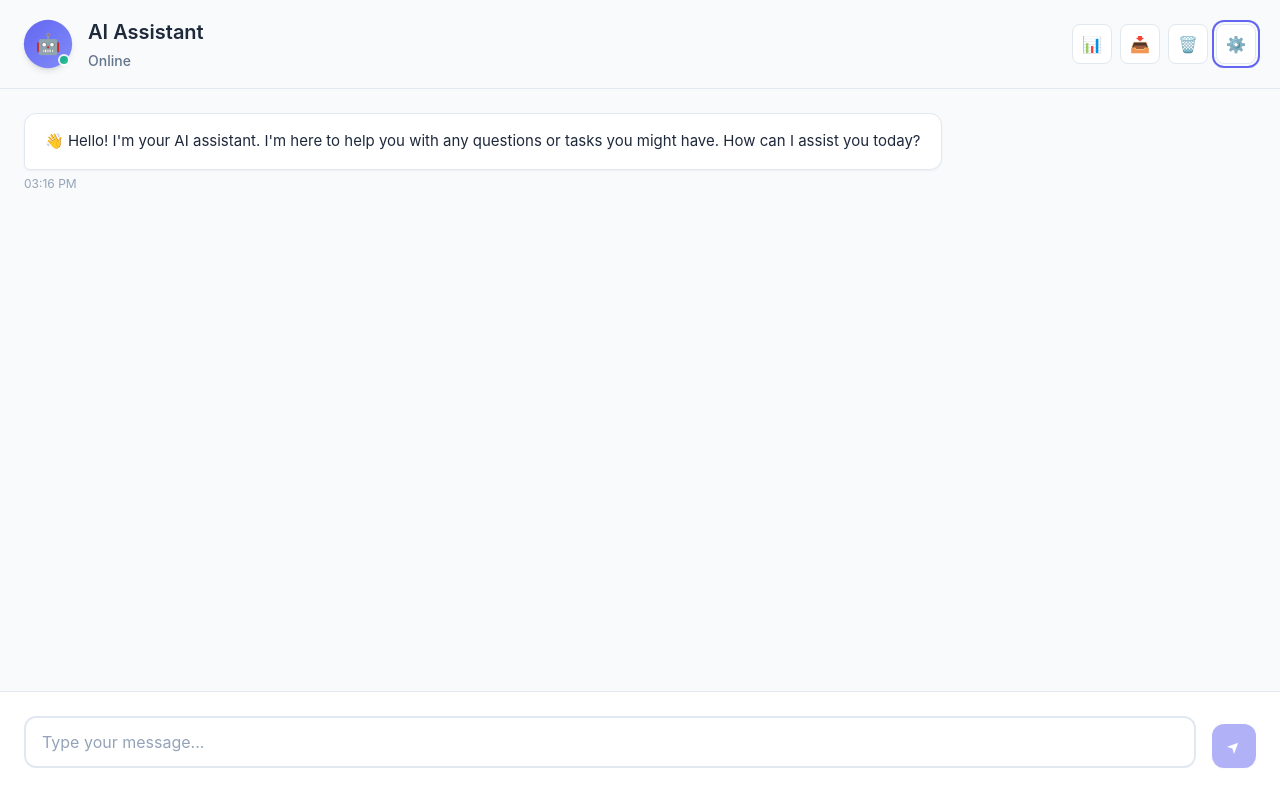
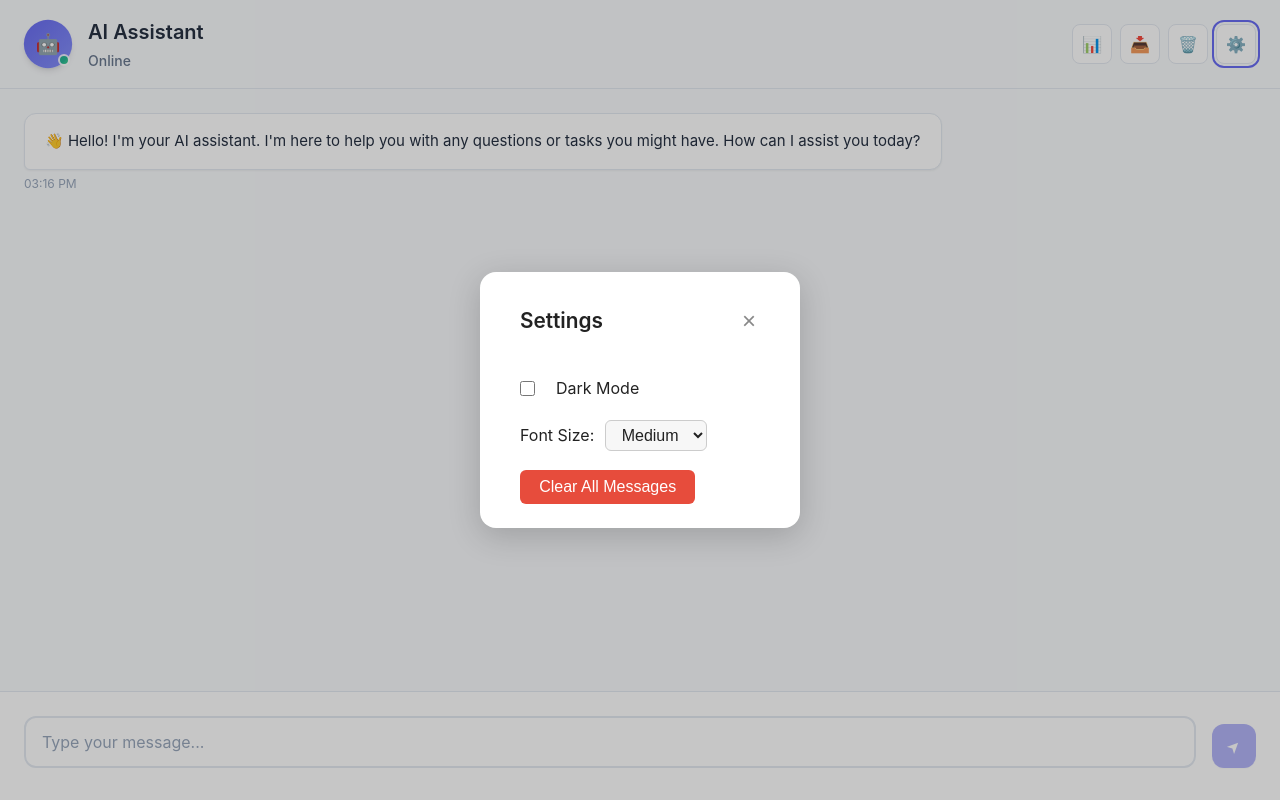
Before and after one commit to yukesshwaran21/Clyra, a React (Create React App) app in the folder chatbot/: page / in a window 1280 px wide. Both pictures are taken after a click on the button "⚙️". Shown: the top 800 px of the page. Built offline with nearby package versions, Linux system fonts and the light colour scheme.

Commit message:
Updated app.py

```diff
--- a/chatbot/src/App.js
+++ b/chatbot/src/App.js
@@ -178,7 +178,11 @@ export default function ChatBot() {
   // Add click outside handler
   useEffect(() => {
     const handleClickOutside = (event) => {
-      if (showSettings && !event.target.closest(".settings-panel") && !event.target.closest(".settings-btn")) {
+      if (
+        showSettings &&
+        !event.target.closest(".settings-panel") &&
+        !event.target.closest(".settings-btn")
+      ) {
         setShowSettings(false)
       }
     }
@@ -224,7 +228,11 @@ export default function ChatBot() {
 
       {/* Settings Panel */}
       {showSettings && (
-        <div className="settings-panel">
+        <div className="settings-overlay">
+          <div
+            className="settings-panel"
+            onClick={e => e.stopPropagation()}
+          >
             <div className="settings-content">
               <div className="settings-header">
                 <h3>Settings</h3>
@@ -259,6 +267,7 @@ export default function ChatBot() {
                 <button className="clear-settings-btn" onClick={clearChat}>
                   Clear All Messages
                 </button>
+              </div>
             </div>
           </div>
         </div>
--- a/chatbot/src/globals.css
+++ b/chatbot/src/globals.css
@@ -225,185 +225,143 @@ body {
   transform: translateY(0);
 }
 
-/* Settings Panel - Enhanced */
-.settings-panel {
-  position: absolute;
-  top: 100%;
-  right: 1.5rem;
-  background: var(--background);
-  border: 1px solid var(--border);
-  border-radius: var(--radius);
-  box-shadow: var(--shadow-xl);
-  z-index: 20;
-  min-width: 280px;
-  animation: slideDown 0.2s ease-out;
-  overflow: hidden;
+/* Settings Overlay */
+.settings-overlay {
+  position: fixed;
+  top: 0;
+  left: 0;
+  width: 100vw;
+  height: 100vh;
+  background: rgba(30, 30, 30, 0.25);
+  z-index: 1000;
+  display: flex;
+  align-items: center;
+  justify-content: center;
 }
 
-@keyframes slideDown {
+/* Settings Panel */
+.settings-panel {
+  background: var(--panel-bg, #fff);
+  color: var(--panel-fg, #222);
+  border-radius: 16px;
+  box-shadow: 0 8px 32px rgba(0, 0, 0, 0.18);
+  padding: 2rem 2.5rem 1.5rem 2.5rem;
+  min-width: 320px;
+  max-width: 90vw;
+  position: relative;
+  animation: fadeInScale 0.2s;
+}
+
+@keyframes fadeInScale {
   from {
     opacity: 0;
-    transform: translateY(-10px) scale(0.95);
+    transform: scale(0.95);
   }
   to {
     opacity: 1;
-    transform: translateY(0) scale(1);
+    transform: scale(1);
   }
-}
-
-.settings-content {
-  padding: 0;
 }
 
 .settings-header {
   display: flex;
   align-items: center;
   justify-content: space-between;
-  padding: 1rem 1.25rem;
-  border-bottom: 1px solid var(--border);
-  background: var(--surface);
+  margin-bottom: 1.2rem;
 }
 
 .settings-header h3 {
   margin: 0;
-  font-size: 1rem;
+  font-size: 1.3rem;
   font-weight: 600;
-  color: var(--text-primary);
 }
 
 .close-settings {
   background: none;
   border: none;
   font-size: 1.5rem;
-  color: var(--text-muted);
+  color: #888;
   cursor: pointer;
-  padding: 0;
-  width: 24px;
-  height: 24px;
-  display: flex;
-  align-items: center;
-  justify-content: center;
-  border-radius: 4px;
-  transition: all 0.2s ease;
+  transition: color 0.2s;
+  padding: 0 0.25rem;
 }
 
 .close-settings:hover {
-  background: var(--border-light);
-  color: var(--text-primary);
+  color: #e74c3c;
+}
+
+.settings-content {
+  display: flex;
+  flex-direction: column;
+  gap: 1.2rem;
 }
 
 .setting-item {
-  padding: 1rem 1.25rem;
-  border-bottom: 1px solid var(--border-light);
   display: flex;
   align-items: center;
-  justify-content: space-between;
-  gap: 1rem;
-}
-
-.setting-item:last-child {
-  border-bottom: none;
+  gap: 0.7rem;
+  font-size: 1rem;
 }
 
 .setting-label {
   display: flex;
   align-items: center;
-  gap: 0.75rem;
-  font-size: 0.875rem;
-  color: var(--text-secondary);
+  gap: 0.5rem;
   cursor: pointer;
-  font-weight: 500;
-  flex: 1;
+  user-select: none;
 }
 
-/* Custom Checkbox */
 .setting-checkbox {
-  position: relative;
-  width: 18px;
-  height: 18px;
-  margin: 0;
-  opacity: 0;
-  cursor: pointer;
-}
-
-.checkmark {
-  position: absolute;
-  top: 0;
-  left: 0;
-  width: 18px;
-  height: 18px;
-  background: var(--background);
-  border: 2px solid var(--border);
-  border-radius: 4px;
-  transition: all 0.2s ease;
-}
-
-.setting-checkbox:checked + .checkmark {
-  background: var(--primary-color);
-  border-color: var(--primary-color);
-}
-
-.checkmark:after {
-  content: "";
-  position: absolute;
-  display: none;
-  left: 5px;
-  top: 2px;
-  width: 4px;
-  height: 8px;
-  border: solid white;
-  border-width: 0 2px 2px 0;
-  transform: rotate(45deg);
-}
-
-.setting-checkbox:checked + .checkmark:after {
-  display: block;
+  accent-color: #0078d4;
+  width: 1.1em;
+  height: 1.1em;
+  margin-right: 0.4em;
 }
 
 .setting-select {
-  padding: 0.5rem 0.75rem;
-  border: 1px solid var(--border);
-  border-radius: var(--radius-sm);
-  background: var(--background);
-  color: var(--text-primary);
-  font-size: 0.875rem;
-  cursor: pointer;
-  transition: all 0.2s ease;
-  min-width: 100px;
-}
-
-.setting-select:focus {
-  outline: none;
-  border-color: var(--primary-color);
-  box-shadow: 0 0 0 2px rgba(99, 102, 241, 0.1);
+  padding: 0.3em 0.7em;
+  border-radius: 6px;
+  border: 1px solid #ccc;
+  font-size: 1em;
+  background: #f7f7f7;
+  color: #222;
 }
 
 .clear-settings-btn {
-  background: #ef4444;
-  color: white;
+  background: #e74c3c;
+  color: #fff;
   border: none;
-  padding: 0.5rem 1rem;
-  border-radius: var(--radius-sm);
-  font-size: 0.875rem;
-  font-weight: 500;
+  border-radius: 6px;
+  padding: 0.5em 1.2em;
+  font-size: 1em;
   cursor: pointer;
-  transition: all 0.2s ease;
-  width: 100%;
+  transition: background 0.18s;
 }
 
 .clear-settings-btn:hover {
-  background: #dc2626;
-  transform: translateY(-1px);
+  background: #c0392b;
 }
 
-.clear-settings-btn:active {
-  transform: translateY(0);
+/* Dark mode for settings panel */
+.dark-mode .settings-panel {
+  --panel-bg: #23272f;
+  --panel-fg: #f6f6f6;
+  background: var(--panel-bg, #23272f);
+  color: var(--panel-fg, #f6f6f6);
 }
 
-/* Settings button highlight when active */
-.settings-btn.active {
-  background: var(--primary-color);
-  color: white;
+.dark-mode .setting-select {
+  background: #23272f;
+  color: #f6f6f6;
+  border: 1px solid #444;
+}
+
+.dark-mode .clear-settings-btn {
+  background: #b93a2b;
+}
+
+.dark-mode .clear-settings-btn:hover {
+  background: #a12c1a;
 }
 
 /* Modal Styles */
@@ -910,4 +868,46 @@ body {
     --border: #ffffff;
     --text-secondary: #ffffff;
   }
+
+    right: 0.5rem;
+    left: 0.5rem;
+
+
+  .setting-item {
+    padding: 0.75rem 1rem;
+  }
+
+  .settings-header {
+    padding: 0.75rem 1rem;
+  }
 }
+
+/* Accessibility */
+@media (prefers-reduced-motion: reduce) {
+  * {
+    animation-duration: 0.01ms !important;
+    animation-iteration-count: 1 !important;
+    transition-duration: 0.01ms !important;
+  }
+}
+
+/* Focus styles for keyboard navigation */
+.action-btn:focus,
+.send-button:focus,
+.message-input:focus {
+  outline: 2px solid var(--primary-color);
+  outline-offset: 2px;
+}
+
+/* High contrast mode support */
+@media (prefers-contrast: high) {
+  :root {
+    --border: #000000;
+    --text-secondary: #000000;
+  }
+
+  .dark-mode {
+    --border: #ffffff;
+    --text-secondary: #ffffff;
+  }
+}
```
Lines whose indentation alone changed are shown as unchanged.
